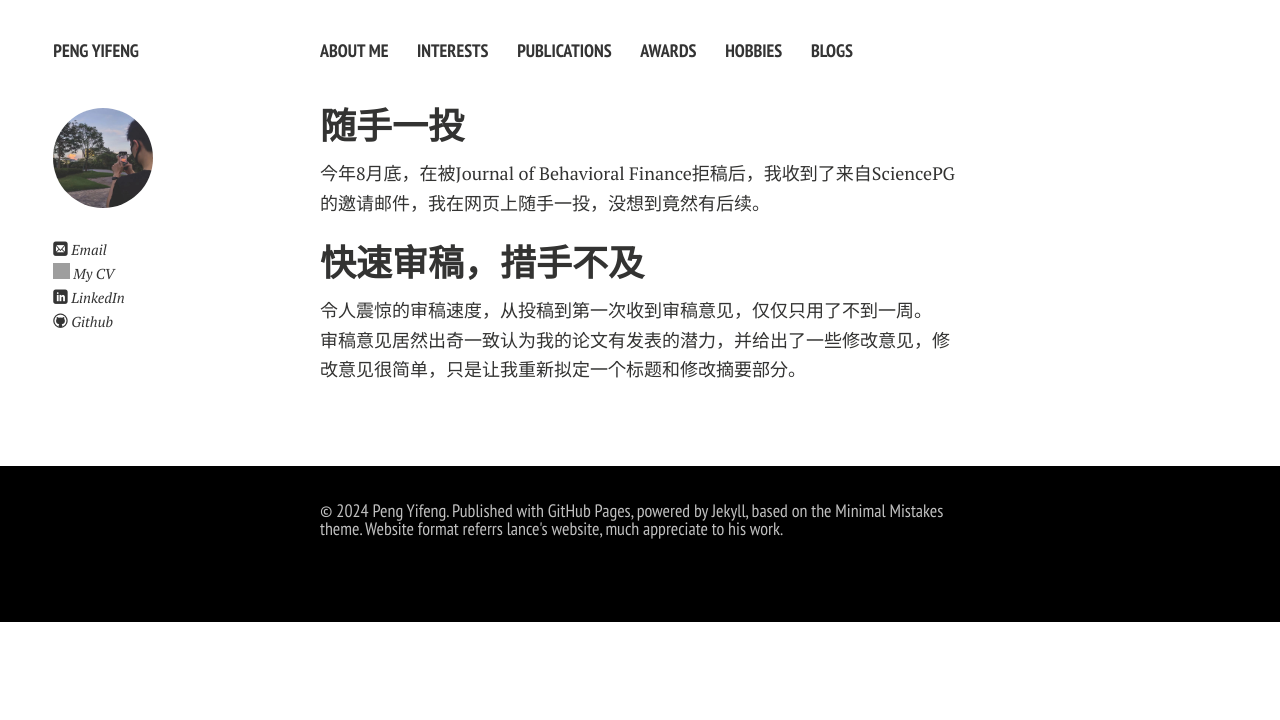
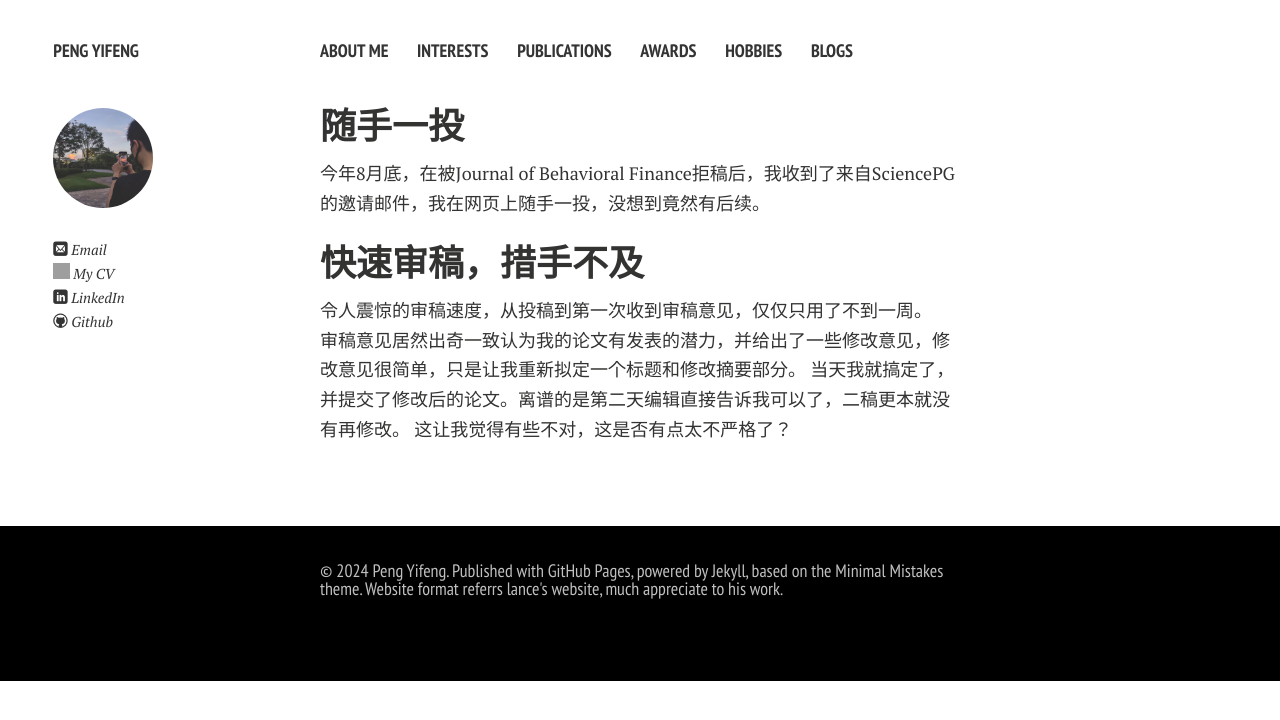
Before and after one commit to HeliumPeng/HeliumPeng.github.io, a Jekyll site: the page built from blogs/blog2024/2024-9-15_Blog.md, in a window 1280 px wide. Shown: the top 720 px of the page. Built offline with Jekyll 4.4.1, drawn with Linux system fonts in a browser that asks for light colours; nearby versions of some CDN libraries; comment, search, counter and statistics services are not loaded; a style sheet for code colours, icons or effects is not loaded; grey boxes are pictures that could not be loaded.

Commit message:
update blog

```diff
--- a/blogs/blog2024/2024-9-15_Blog.md
+++ b/blogs/blog2024/2024-9-15_Blog.md
@@ -10,3 +10,5 @@ title: 论文诚宝贵，诚信价更高
 ## 快速审稿，措手不及
 令人震惊的审稿速度，从投稿到第一次收到审稿意见，仅仅只用了不到一周。<br>
 审稿意见居然出奇一致认为我的论文有发表的潜力，并给出了一些修改意见，修改意见很简单，只是让我重新拟定一个标题和修改摘要部分。
+当天我就搞定了，并提交了修改后的论文。离谱的是第二天编辑直接告诉我可以了，二稿更本就没有再修改。
+这让我觉得有些不对，这是否有点太不严格了？
```
